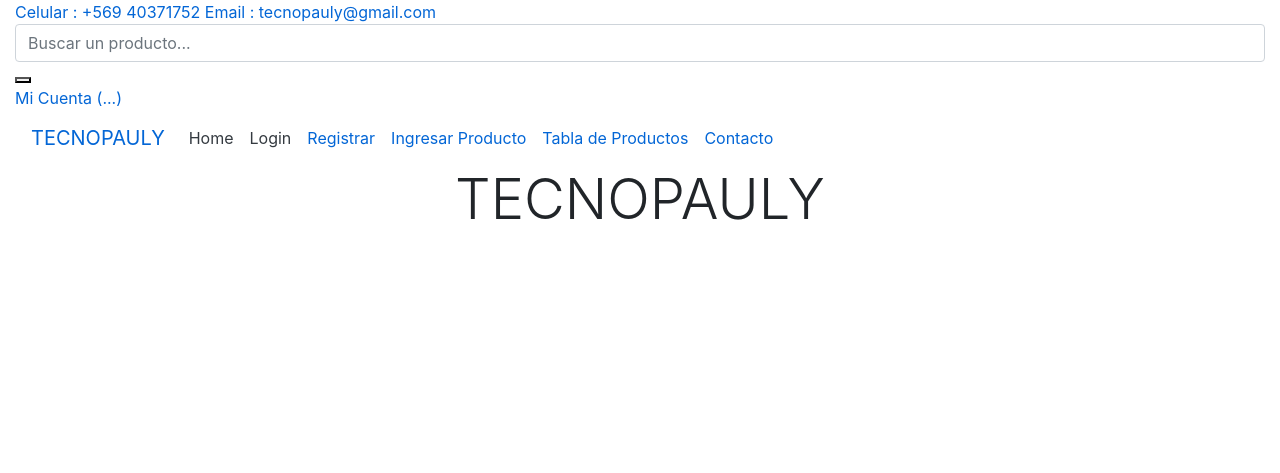
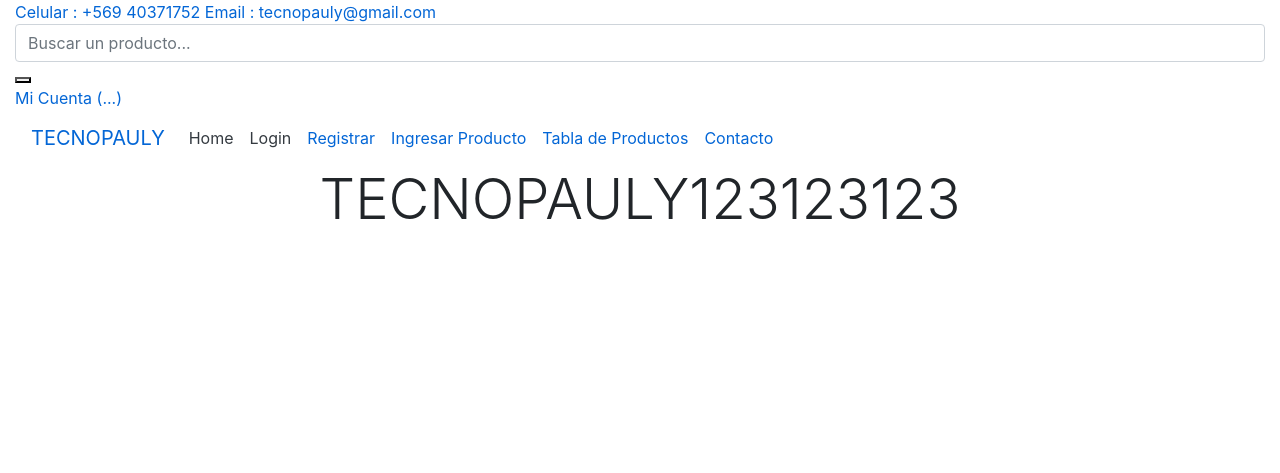
Before and after one commit to Chocatrip/tecnopauly, an ASP.NET Core app: page / in a window 1280 px wide. Shown: the top 473 px of the page. Run offline with ASP.NET Core 8, Linux system fonts and the light colour scheme.

Commit message:
Update Index.cshtml

```diff
--- a/IngenieriaSoftware/Views/Home/Index.cshtml
+++ b/IngenieriaSoftware/Views/Home/Index.cshtml
@@ -4,5 +4,5 @@
 }
 
 <div class="text-center">
-    <h1 class="display-4">TECNOPAULY</h1>
+    <h1 class="display-4">TECNOPAULY123123123</h1>
 </div>
```
